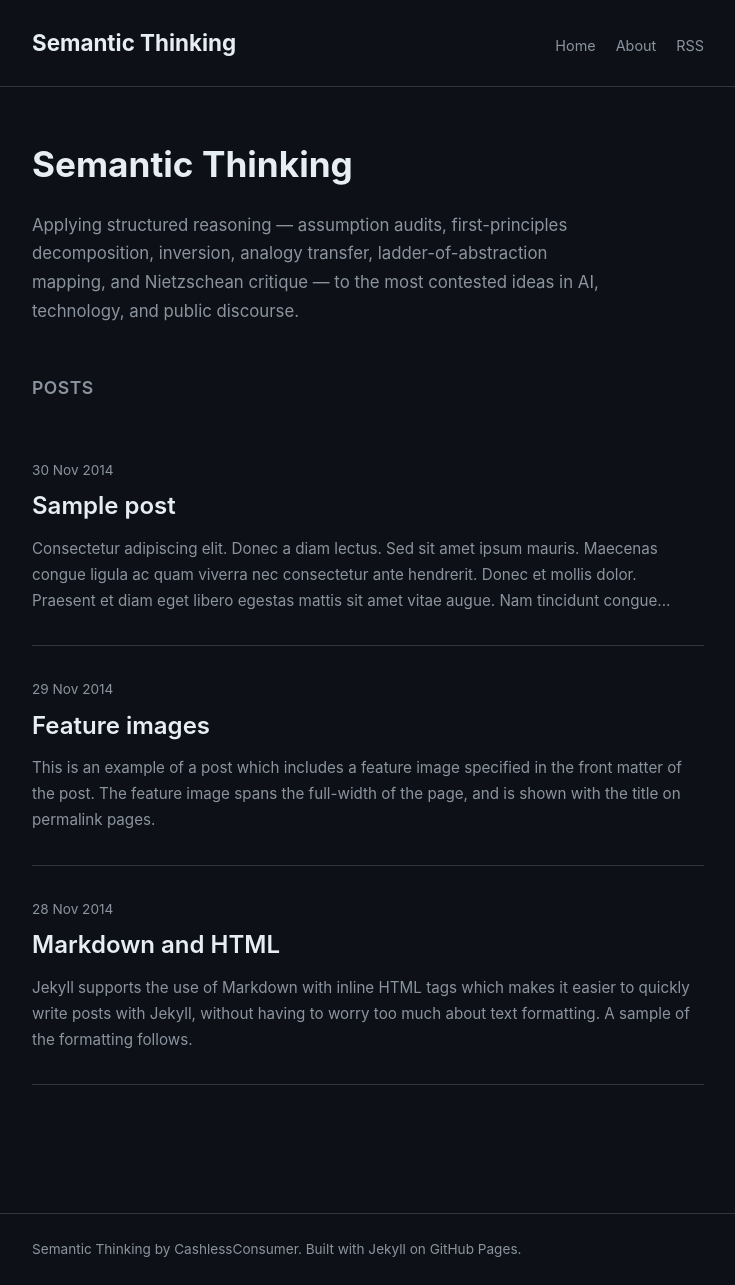
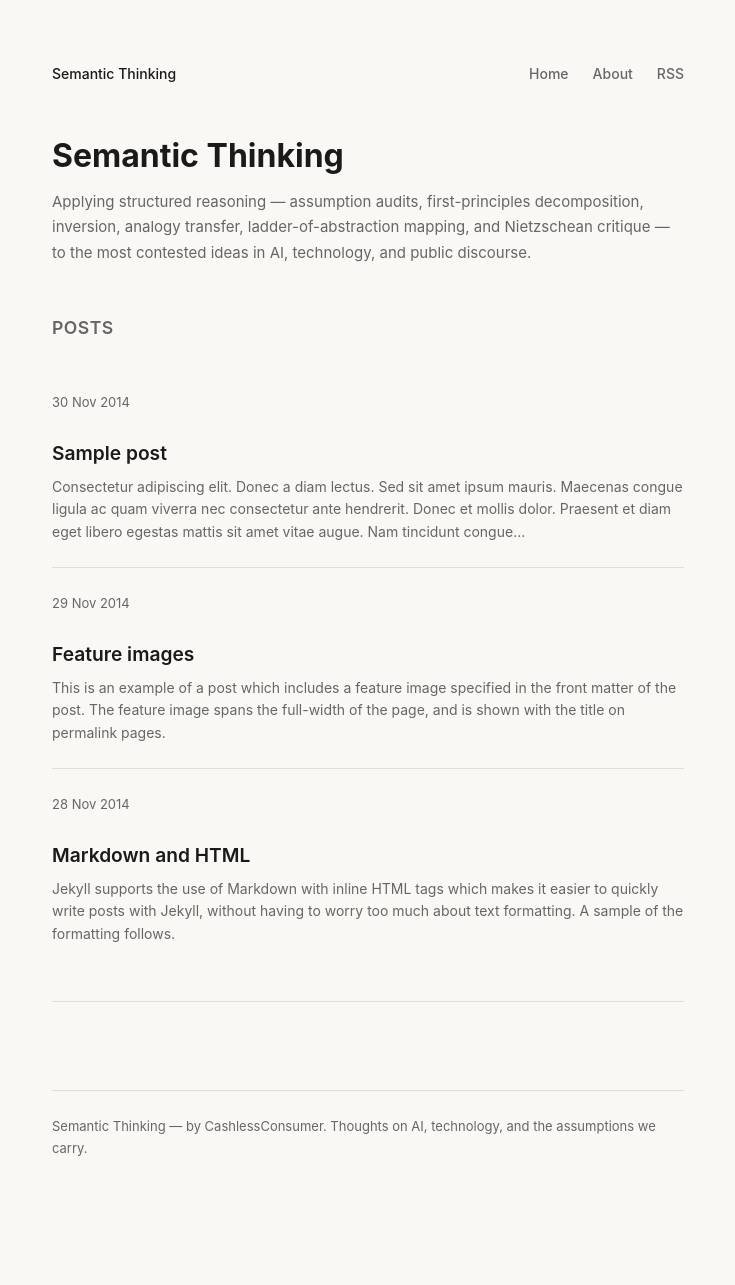
Before and after one commit to srikanthlogic/srikanthlogic.github.io, a Jekyll site: the page built from index.html, in a window 1280 px wide. Shown: the whole page, without its empty margins (272-1007 px from the left). Built offline with Jekyll 4.4.1, drawn with Linux system fonts in a browser that asks for light colours; the list of posts is cut into pages by our own code; after the commit the page ends 1255 px from its top, so only the background shows below that.

Commit message:
Update default layout

```diff
--- a/_layouts/default.html
+++ b/_layouts/default.html
@@ -2,32 +2,181 @@
 <html lang="en">
 <head>
   <meta charset="utf-8">
-  <meta name="viewport" content="width=device-width, initial-scale=1.0">
-  <title>{% if page.title %}{{ page.title | escape }} — {{ site.title }}{% else %}{{ site.title }}{% endif %}</title>
-  <meta name="description" content="{% if page.excerpt %}{{ page.excerpt | strip_html | strip_newlines | truncate: 160 }}{% else %}{{ site.description }}{% endif %}">
-  <link rel="stylesheet" href="/css/style.css">
-  <link rel="alternate" type="application/atom+xml" title="{{ site.title }}" href="/feed.xml">
+  <meta name="viewport" content="width=device-width, initial-scale=1">
+  <title>{% if page.title %}{{ page.title }} — {% endif %}{{ site.title }}</title>
+  <meta name="description" content="{% if page.description %}{{ page.description }}{% else %}{{ site.description }}{% endif %}">
+  {% feed_meta %}
+  {% seo %}
+  <style>
+    :root {
+      --bg: #faf8f5;
+      --fg: #1a1a1a;
+      --fg-muted: #666;
+      --border: #e0ddd5;
+      --accent: #2563eb;
+      --accent-hover: #1d4ed8;
+      --bg-card: #fff;
+      --font: -apple-system, BlinkMacSystemFont, "Segoe UI", system-ui, sans-serif;
+      --font-mono: "SF Mono", "Cascadia Code", Consolas, monospace;
+    }
+    @media (prefers-color-scheme: dark) {
+      :root {
+        --bg: #111110;
+        --fg: #e8e6e1;
+        --fg-muted: #888;
+        --border: #2a2a28;
+        --accent: #60a5fa;
+        --accent-hover: #93c5fd;
+        --bg-card: #1a1a18;
+      }
+    }
+    * { box-sizing: border-box; margin: 0; padding: 0; }
+    body {
+      font-family: var(--font);
+      background: var(--bg);
+      color: var(--fg);
+      line-height: 1.7;
+      font-size: 16px;
+      -webkit-font-smoothing: antialiased;
+    }
+    .container {
+      max-width: 680px;
+      margin: 0 auto;
+      padding: 60px 24px 80px;
+    }
+    nav {
+      display: flex;
+      gap: 24px;
+      margin-bottom: 48px;
+      align-items: center;
+    }
+    nav a {
+      color: var(--fg-muted);
+      text-decoration: none;
+      font-size: 14px;
+      font-weight: 500;
+      transition: color 0.15s;
+    }
+    nav a:hover { color: var(--accent); }
+    nav .site-title {
+      font-weight: 700;
+      font-size: 16px;
+      color: var(--fg);
+      margin-right: auto;
+    }
+    h1 { font-size: 1.8rem; font-weight: 700; line-height: 1.3; margin-bottom: 8px; }
+    h2 { font-size: 1.35rem; margin-top: 32px; margin-bottom: 12px; font-weight: 600; }
+    h3 { font-size: 1.1rem; margin-top: 24px; margin-bottom: 8px; font-weight: 600; }
+    p { margin-bottom: 16px; }
+    a { color: var(--accent); text-decoration: none; }
+    a:hover { color: var(--accent-hover); text-decoration: underline; }
+    .post-list { list-style: none; margin: 0; padding: 0; }
+    .post-list li {
+      padding: 24px 0;
+      border-bottom: 1px solid var(--border);
+    }
+    .post-list li:last-child { border-bottom: none; }
+    .post-meta {
+      font-size: 13px;
+      color: var(--fg-muted);
+      margin-bottom: 4px;
+      display: flex;
+      gap: 8px;
+      align-items: center;
+    }
+    .post-title { font-size: 1.2rem; font-weight: 600; margin-bottom: 6px; }
+    .post-title a { color: var(--fg); }
+    .post-title a:hover { color: var(--accent); }
+    .post-excerpt { font-size: 14px; color: var(--fg-muted); line-height: 1.6; }
+    .tag {
+      display: inline-block;
+      font-size: 11px;
+      font-weight: 600;
+      text-transform: uppercase;
+      letter-spacing: 0.5px;
+      padding: 2px 8px;
+      border-radius: 3px;
+      background: var(--border);
+      color: var(--fg-muted);
+    }
+    .home-intro { margin-bottom: 48px; }
+    .home-intro h1 { font-size: 2rem; margin-bottom: 12px; }
+    .home-intro p { color: var(--fg-muted); font-size: 15px; line-height: 1.7; }
+    .post-content { max-width: 680px; }
+    .post-content h1 { margin-top: 40px; }
+    .post-content h2 { border-bottom: 1px solid var(--border); padding-bottom: 6px; }
+    .post-content code {
+      font-family: var(--font-mono);
+      font-size: 14px;
+      background: var(--bg-card);
+      padding: 2px 6px;
+      border-radius: 3px;
+      border: 1px solid var(--border);
+    }
+    .post-content pre code {
+      display: block;
+      padding: 16px;
+      overflow-x: auto;
+      border-radius: 6px;
+      border: 1px solid var(--border);
+      background: var(--bg-card);
+      font-size: 13px;
+      line-height: 1.5;
+    }
+    .post-content blockquote {
+      border-left: 3px solid var(--accent);
+      padding-left: 16px;
+      margin-left: 0;
+      color: var(--fg-muted);
+      font-style: italic;
+    }
+    .post-content img { max-width: 100%; border-radius: 6px; margin: 16px 0; }
+    .post-content table {
+      width: 100%;
+      border-collapse: collapse;
+      margin: 16px 0;
+      font-size: 14px;
+    }
+    .post-content th, .post-content td {
+      padding: 8px 12px;
+      border: 1px solid var(--border);
+      text-align: left;
+    }
+    .post-content th { background: var(--bg-card); font-weight: 600; }
+    .post-content hr { border: none; border-top: 1px solid var(--border); margin: 32px 0; }
+    .pagination {
+      display: flex;
+      justify-content: space-between;
+      margin-top: 32px;
+      padding-top: 24px;
+      border-top: 1px solid var(--border);
+    }
+    .pagination a {
+      font-size: 14px;
+      font-weight: 500;
+    }
+    .about-content { margin-top: 32px; }
+    footer {
+      margin-top: 64px;
+      padding-top: 24px;
+      border-top: 1px solid var(--border);
+      font-size: 13px;
+      color: var(--fg-muted);
+    }
+  </style>
 </head>
 <body>
-  <header class="site-header">
   <div class="container">
-      <a class="site-title" href="/">{{ site.title }}</a>
     <nav>
+      <span class="site-title"><a href="/" style="color:var(--fg);text-decoration:none;">{{ site.title }}</a></span>
       <a href="/">Home</a>
       <a href="/about/">About</a>
       <a href="/feed.xml">RSS</a>
     </nav>
+    {{ content }}
+    <footer>
+      <p>{{ site.title }} &mdash; by {{ site.author }}. Thoughts on AI, technology, and the assumptions we carry.</p>
+    </footer>
   </div>
-  </header>
-
-  <main class="container">
-    {{ content }}
-  </main>
-
-  <footer class="site-footer">
-    <div class="container">
-      <p>{{ site.title }} by {{ site.author }}. Built with Jekyll on GitHub Pages.</p>
-    </div>
-  </footer>
 </body>
 </html>
```
Lines whose indentation alone changed are shown as unchanged.
